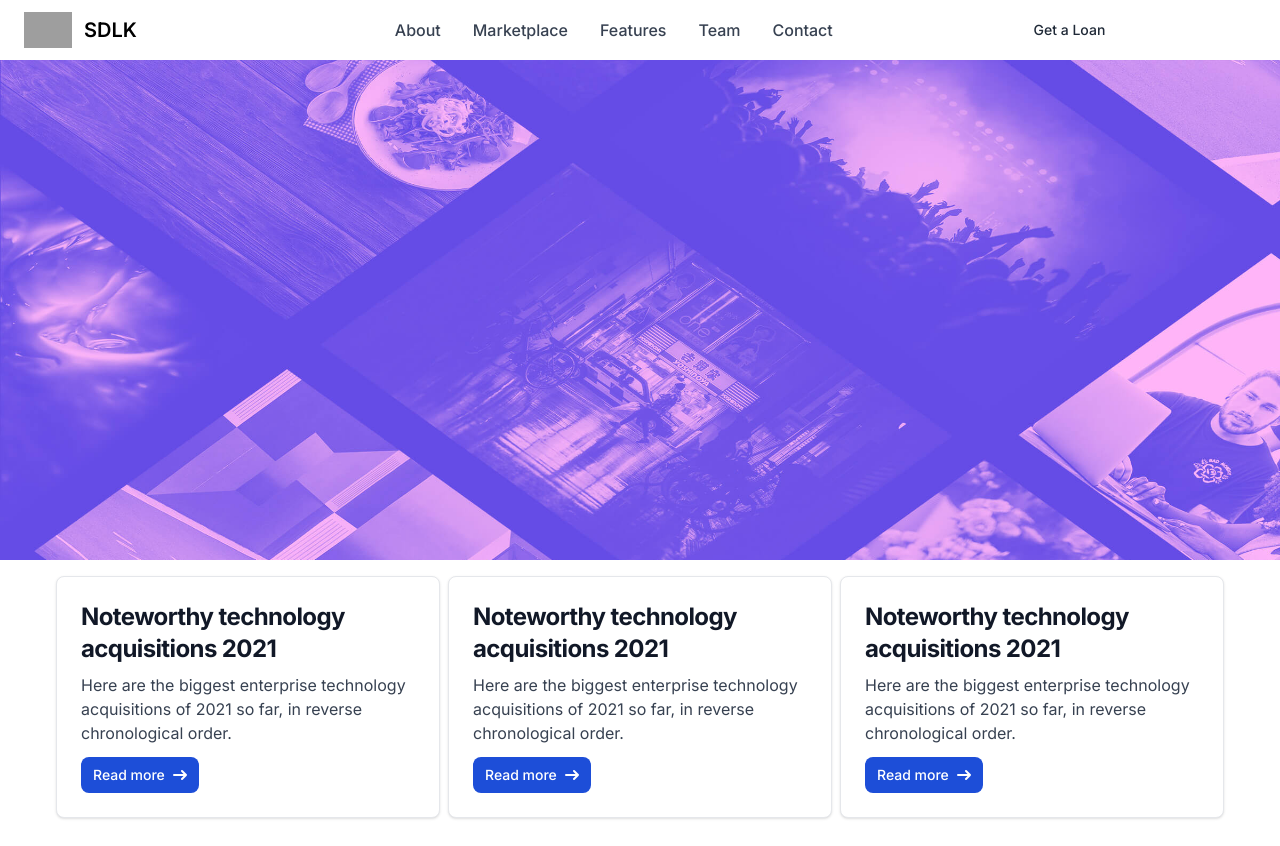
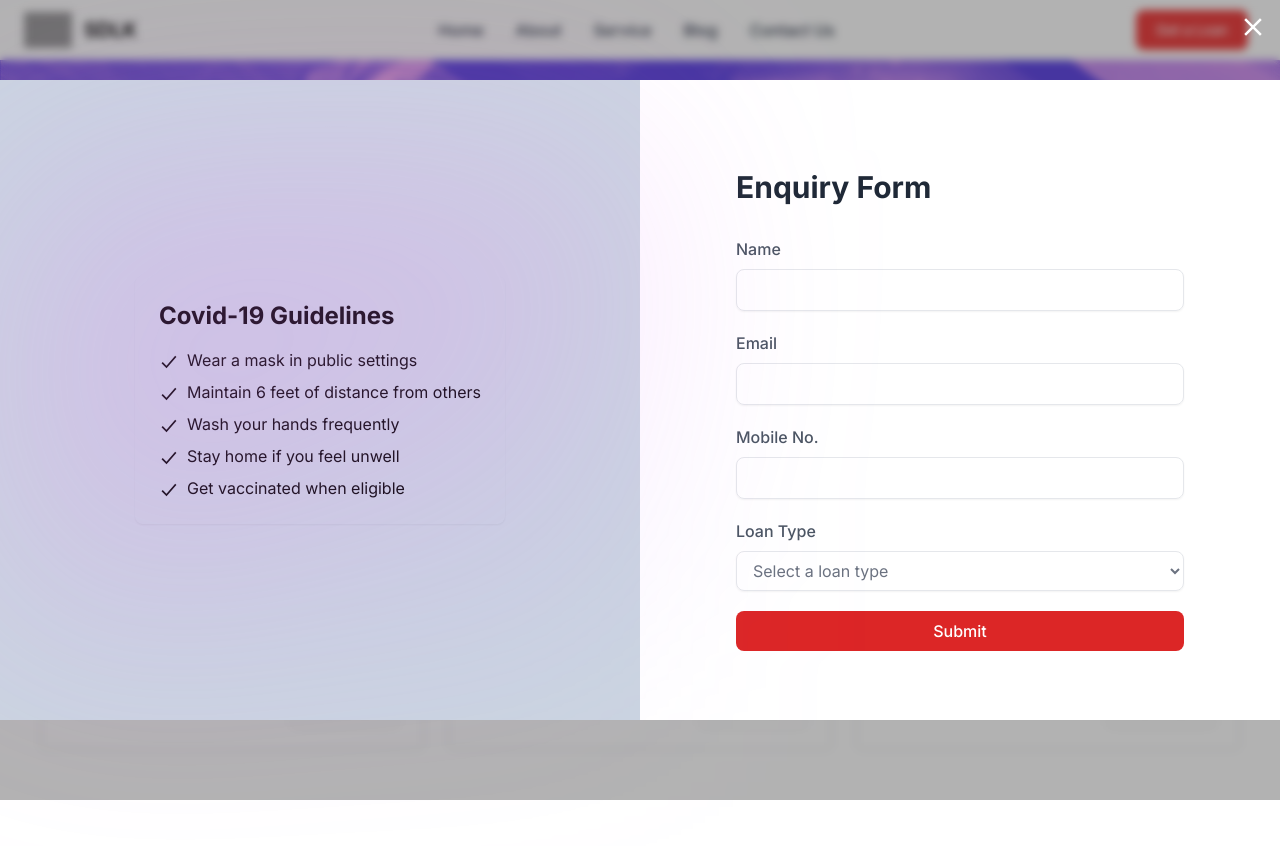
Before and after one commit to abhishek-pearl/vipin-mern, a Next.js app: page / in a window 1280 px wide. Built offline with nearby package versions, Linux system fonts and the light colour scheme; grey boxes are pictures that could not be loaded.

Commit message:
worked on ui

```diff
--- a/next.config.mjs
+++ b/next.config.mjs
@@ -1,4 +1,8 @@
 /** @type {import('next').NextConfig} */
-const nextConfig = {};
+const nextConfig = {
+  images: {
+    domains: ["cdn-icons-png.flaticon.com"],
+  },
+};
 
 export default nextConfig;
--- a/package.json
+++ b/package.json
@@ -9,9 +9,10 @@
     "lint": "next lint"
   },
   "dependencies": {
+    "next": "14.2.5",
     "react": "^18",
     "react-dom": "^18",
-    "next": "14.2.5"
+    "react-icons": "^5.2.1"
   },
   "devDependencies": {
     "postcss": "^8",
--- a/src/app/page.js
+++ b/src/app/page.js
@@ -1,119 +1,82 @@
-'use client';
+"use client";
 
+import LoanForm from "@/components/LoanForm/LoanForm";
 import Image from "next/image";
 import Link from "next/link";
 import { useState } from "react";
 
 export default function Home() {
+  const [count, setCount] = useState(0);
 
-  const [count, setCount] = useState(0)
+  const cardsData = [
+    {
+      title: "Home Loan",
+      icon: "https://cdn-icons-png.flaticon.com/128/9144/9144383.png",
+    },
+    {
+      title: " Loan Against Property",
+      icon: "https://cdn-icons-png.flaticon.com/128/9144/9144383.png",
+    },
+    {
+      title: "  Auction Properties",
+      icon: "https://cdn-icons-png.flaticon.com/128/9144/9144383.png",
+    },
+  ];
 
   return (
     <>
+      <LoanForm />
 
-      <section style={{backgroundImage: 'url(/banner.jpeg)', backgroundSize: 'cover'}}
+      <section
+        style={{
+          backgroundImage: "url(/banner.jpeg)",
+          backgroundSize: "cover",
+        }}
         className="h-[500px]"
+      ></section>
+      <section className="p-4 ">
+        <div className="translate-y-[-5rem]  flex gap-6 justify-center">
+          {cardsData.map((item) => {
+            return (
+              <div className="w-full max-w-sm bg-white p-6 grid gap-6 border rounded-md">
+                <div className="flex items-center gap-4">
+                  <div className="bg-muted rounded-md flex items-center justify-center aspect-square w-12">
+                    <Image
+                      width={200}
+                      height={200}
+                      alt="image"
+                      src={item?.icon}
+                    />
+                    {/* <svg
+                      xmlns="http://www.w3.org/2000/svg"
+                      viewBox="0 0 24 24"
+                      fill="currentColor"
+                      className="w-6 h-6"
                     >
-
-      </section>
-      <section className="p-4 flex gap-2 justify-center">
-        <div className="max-w-sm p-6 bg-white border border-gray-200 rounded-lg shadow ">
-          <a href="#">
-            <h5 className="mb-2 text-2xl font-bold tracking-tight text-gray-900 ">
-              Noteworthy technology acquisitions 2021
-            </h5>
-          </a>
-          <p className="mb-3 font-normal text-gray-700 ">
-            Here are the biggest enterprise technology acquisitions of 2021 so
-            far, in reverse chronological order.
-          </p>
+                      <path
+                        fillRule="evenodd"
+                        d="M12 2.25c-5.385 0-9.75 4.365-9.75 9.75s4.365 9.75 9.75 9.75 9.75-4.365 9.75-9.75S17.385 2.25 12 2.25zM12.75 6a.75.75 0 00-1.5 0v6c0 .414.336.75.75.75h4.5a.75.75 0 000-1.5h-3.75V6z"
+                        clipRule="evenodd"
+                      />
+                    </svg> */}
+                  </div>
+                  <h3 className="text-xl font-semibold">{item?.title}</h3>
+                </div>
+                <div className="text-muted-foreground">
+                  Get the funds you need for your personal needs. Apply now and
+                  get approved in minutes.
+                </div>
+                <div className="flex justify-end">
                   <a
                     href="#"
-            className="inline-flex items-center px-3 py-2 text-sm font-medium text-center text-white bg-blue-700 rounded-lg hover:bg-blue-800 focus:ring-4 focus:outline-none focus:ring-blue-300 "
+                    className="inline-flex h-9 items-center justify-center rounded-md bg-primary px-4 py-2 text-sm font-medium text-primary-foreground shadow transition-colors hover:bg-primary/90 focus:outline-none focus:ring-1 focus:ring-primary-foreground disabled:pointer-events-none disabled:opacity-50"
                   >
-            Read more
-            <svg
-              className="rtl:rotate-180 w-3.5 h-3.5 ms-2"
-              aria-hidden="true"
-              xmlns="http://www.w3.org/2000/svg"
-              fill="none"
-              viewBox="0 0 14 10"
-            >
-              <path
-                stroke="currentColor"
-                strokeLinecap="round"
-                strokeLinejoin="round"
-                strokeWidth="2"
-                d="M1 5h12m0 0L9 1m4 4L9 9"
-              />
-            </svg>
+                    Know More
                   </a>
                 </div>
-
-        <div className="max-w-sm p-6 bg-white border border-gray-200 rounded-lg shadow ">
-          <a href="#">
-            <h5 className="mb-2 text-2xl font-bold tracking-tight text-gray-900 ">
-              Noteworthy technology acquisitions 2021
-            </h5>
-          </a>
-          <p className="mb-3 font-normal text-gray-700 ">
-            Here are the biggest enterprise technology acquisitions of 2021 so
-            far, in reverse chronological order.
-          </p>
-          <a
-            href="#"
-            className="inline-flex items-center px-3 py-2 text-sm font-medium text-center text-white bg-blue-700 rounded-lg hover:bg-blue-800 focus:ring-4 focus:outline-none focus:ring-blue-300 "
-          >
-            Read more
-            <svg
-              className="rtl:rotate-180 w-3.5 h-3.5 ms-2"
-              aria-hidden="true"
-              xmlns="http://www.w3.org/2000/svg"
-              fill="none"
-              viewBox="0 0 14 10"
-            >
-              <path
-                stroke="currentColor"
-                strokeLinecap="round"
-                strokeLinejoin="round"
-                strokeWidth="2"
-                d="M1 5h12m0 0L9 1m4 4L9 9"
-              />
-            </svg>
-          </a>
               </div>
-
-        <div className="max-w-sm p-6 bg-white border border-gray-200 rounded-lg shadow ">
-          <a href="#">
-            <h5 className="mb-2 text-2xl font-bold tracking-tight text-gray-900 ">
-              Noteworthy technology acquisitions 2021
-            </h5>
-          </a>
-          <p className="mb-3 font-normal text-gray-700 ">
-            Here are the biggest enterprise technology acquisitions of 2021 so
-            far, in reverse chronological order.
-          </p>
-          <a
-            href="#"
-            className="inline-flex items-center px-3 py-2 text-sm font-medium text-center text-white bg-blue-700 rounded-lg hover:bg-blue-800 focus:ring-4 focus:outline-none focus:ring-blue-300 "
-          >
-            Read more
-            <svg
-              className="rtl:rotate-180 w-3.5 h-3.5 ms-2"
-              aria-hidden="true"
-              xmlns="http://www.w3.org/2000/svg"
-              fill="none"
-              viewBox="0 0 14 10"
-            >
-              <path
-                stroke="currentColor"
-                strokeLinecap="round"
-                strokeLinejoin="round"
-                strokeWidth="2"
-                d="M1 5h12m0 0L9 1m4 4L9 9"
-              />
-            </svg>
-          </a>
+            );
+          })}
         </div>
       </section>
     </>
--- a/src/components/Layout/Header.jsx
+++ b/src/components/Layout/Header.jsx
@@ -2,6 +2,7 @@ import Link from "next/link";
 import React from "react";
 
 const Header = () => {
+  //  Home page, About us, Services, Blog Page, Contact us,
   return (
     <header>
       <nav className="bg-white border-gray-200 px-4 lg:px-6 py-2.5 ">
@@ -19,16 +20,11 @@ const Header = () => {
           <div className="flex items-center lg:order-2">
             <a
               href="#"
-              className="text-gray-800  hover:bg-gray-50 focus:ring-4 focus:ring-gray-300 font-medium rounded-lg text-sm px-4 lg:px-5 py-2 lg:py-2.5 mr-2  focus:outline-none "
+              className="text-white bg-red-500 hover:bg-red-700 font-medium rounded-lg text-sm px-4 lg:px-5 py-2 lg:py-2.5 mr-2 transition duration-300 "
             >
               Get a Loan
             </a>
-            <a
-              href="#"
-              className="text-white bg-primary-700 hover:bg-primary-800 focus:ring-4 focus:ring-primary-300 font-medium rounded-lg text-sm px-4 lg:px-5 py-2 lg:py-2.5 mr-2 focus:outline-none "
-            >
-              Get started
-            </a>
+
             <button
               data-collapse-toggle="mobile-menu-2"
               type="button"
@@ -69,13 +65,12 @@ const Header = () => {
           >
             <ul className="flex flex-col mt-4 font-medium lg:flex-row lg:space-x-8 lg:mt-0">
               <li>
-                <a
-                  href="#"
-                  className="block py-2 pr-4 pl-3 text-white rounded bg-primary-700 lg:bg-transparent lg:text-primary-700 lg:p-0 "
-                  aria-current="page"
+                <Link
+                  href="/"
+                  className="block py-2 pr-4 pl-3 text-gray-700 border-b border-gray-100 hover:bg-gray-50 lg:hover:bg-transparent lg:border-0 lg:hover:text-primary-700 lg:p-0     "
                 >
                   Home
-                </a>
+                </Link>
               </li>
               <li>
                 <Link
@@ -90,7 +85,7 @@ const Header = () => {
                   href="#"
                   className="block py-2 pr-4 pl-3 text-gray-700 border-b border-gray-100 hover:bg-gray-50 lg:hover:bg-transparent lg:border-0 lg:hover:text-primary-700 lg:p-0     "
                 >
-                  Marketplace
+                  Service
                 </a>
               </li>
               <li>
@@ -98,23 +93,16 @@ const Header = () => {
                   href="#"
                   className="block py-2 pr-4 pl-3 text-gray-700 border-b border-gray-100 hover:bg-gray-50 lg:hover:bg-transparent lg:border-0 lg:hover:text-primary-700 lg:p-0     "
                 >
-                  Features
+                  Blog
                 </a>
               </li>
+
               <li>
                 <a
                   href="#"
                   className="block py-2 pr-4 pl-3 text-gray-700 border-b border-gray-100 hover:bg-gray-50 lg:hover:bg-transparent lg:border-0 lg:hover:text-primary-700 lg:p-0     "
                 >
-                  Team
-                </a>
-              </li>
-              <li>
-                <a
-                  href="#"
-                  className="block py-2 pr-4 pl-3 text-gray-700 border-b border-gray-100 hover:bg-gray-50 lg:hover:bg-transparent lg:border-0 lg:hover:text-primary-700 lg:p-0     "
-                >
-                  Contact
+                  Contact Us
                 </a>
               </li>
             </ul>
--- /dev/null
+++ b/src/components/LoanForm/LoanForm.jsx
@@ -0,0 +1,144 @@
+import { useEffect, useState } from "react";
+import { createPortal } from "react-dom";
+import { IoMdClose } from "react-icons/io";
+import { IoCheckmarkSharp } from "react-icons/io5";
+
+const LoanForm = () => {
+    const [modal, setModal] = useState(true)
+    const [mounted, setMounted] = useState(false)
+
+    useEffect(() => {
+        setMounted(true)
+
+        return () => setMounted(false)
+    }, [])
+    return (
+
+        <>
+            {
+                mounted && modal && createPortal(<div className=" bg-black/30 backdrop-blur-sm absolute top-0  h-full  w-full grid place-items-center ">
+                    <button onClick={() => {
+                        setModal(false)
+                    }} className="absolute top-3 right-3 text-white"><IoMdClose size={30} /></button>
+
+                    <main className=" w-full mx-auto max-w-7xl h-[80vh] flex  ">
+                        <div className="relative flex-1 hidden items-center justify-center h-full bg-slate-300 lg:flex">
+                            <div className="bg-card rounded-lg p-6 shadow-sm">
+                                <h2 className="text-2xl font-bold mb-4">Covid-19 Guidelines</h2>
+                                <ul className="space-y-2 text-muted-foreground">
+                                    <li>
+                                        <IoCheckmarkSharp className="w-5 h-5 inline-block mr-2 text-primary" />
+                                        Wear a mask in public settings
+                                    </li>
+                                    <li>
+                                        <IoCheckmarkSharp className="w-5 h-5 inline-block mr-2 text-primary" />
+
+                                        Maintain 6 feet of distance from others
+                                    </li>
+                                    <li>
+                                        <IoCheckmarkSharp className="w-5 h-5 inline-block mr-2 text-primary" />
+
+                                        Wash your hands frequently
+                                    </li>
+                                    <li>
+                                        <IoCheckmarkSharp className="w-5 h-5 inline-block mr-2 text-primary" />
+
+                                        Stay home if you feel unwell
+                                    </li>
+                                    <li>
+                                        <IoCheckmarkSharp className="w-5 h-5 inline-block mr-2 text-primary" />
+
+                                        Get vaccinated when eligible
+                                    </li>
+                                </ul>
+                            </div>
+                            <div
+                                className="absolute inset-0 my-auto h-[500px]"
+                                style={{
+                                    background: "linear-gradient(152.92deg, rgba(192, 132, 252, 0.2) 4.54%, rgba(232, 121, 249, 0.26) 34.2%, rgba(192, 132, 252, 0.1) 77.55%)", filter: "blur(118px)"
+                                }}
+                            >
+
+                            </div>
+                        </div>
+                        <div className="flex-1 flex items-center justify-center h-full bg-white">
+                            <div className="w-full max-w-md space-y-8 px-4 bg-white text-gray-600 sm:px-0">
+                                <div className="">
+                                    <img src="https://floatui.com/logo.svg" width={150} className="lg:hidden" />
+                                    <div className="mt-5 space-y-2">
+                                        <h3 className="text-gray-800 text-2xl font-bold sm:text-3xl">Enquiry Form</h3>
+
+                                    </div>
+                                </div>
+
+
+                                <form
+                                    onSubmit={(e) => e.preventDefault()}
+                                    className="space-y-5"
+                                >
+                                    <div>
+                                        <label className="font-medium">
+                                            Name
+                                        </label>
+                                        <input
+                                            type="text"
+                                            required
+                                            className="w-full mt-2 px-3 py-2 text-gray-500 bg-transparent outline-none border focus:border-indigo-600 shadow-sm rounded-lg"
+                                        />
+                                    </div>
+                                    <div>
+                                        <label className="font-medium">
+                                            Email
+                                        </label>
+                                        <input
+                                            type="email"
+                                            required
+                                            className="w-full mt-2 px-3 py-2 text-gray-500 bg-transparent outline-none border focus:border-indigo-600 shadow-sm rounded-lg"
+                                        />
+                                    </div>
+                                    <div>
+                                        <label className="font-medium">
+                                            Mobile No.
+                                        </label>
+                                        <input
+                                            type="text"
+                                            required
+                                            className="w-full mt-2 px-3 py-2 text-gray-500 bg-transparent outline-none border focus:border-indigo-600 shadow-sm rounded-lg"
+                                        />
+                                    </div>
+                                    <div>
+                                        <label htmlFor="loanType" className="font-medium">
+                                            Loan Type
+                                        </label>
+                                        <select
+                                            id="loanType"
+                                            name="loanType"
+                                            required
+                                            className="w-full mt-2 px-3 py-2 text-gray-500 bg-transparent outline-none border focus:border-indigo-600 shadow-sm rounded-lg"
+                                        >
+                                            <option value="">Select a loan type</option>
+                                            <option value="personal">Personal Loan</option>
+                                            <option value="auto">Auto Loan</option>
+                                            <option value="home">Home Loan</option>
+                                            <option value="student">Student Loan</option>
+                                            <option value="business">Business Loan</option>
+                                        </select>
+                                    </div>
+
+                                    <button
+                                        className="w-full px-4 py-2 text-white font-medium bg-red-600 hover:bg-red-500 active:bg-red-600 rounded-lg duration-150"
+                                    >
+                                        Submit
+                                    </button>
+                                </form>
+                            </div>
+                        </div>
+                    </main>
+                </div>, document.body)
+            }
+
+        </>
+    )
+}
+
+export default LoanForm
```
Also changed, not shown: 1 other file (tests, documents, lock files or other folders). Lines whose indentation alone changed are shown as unchanged.
